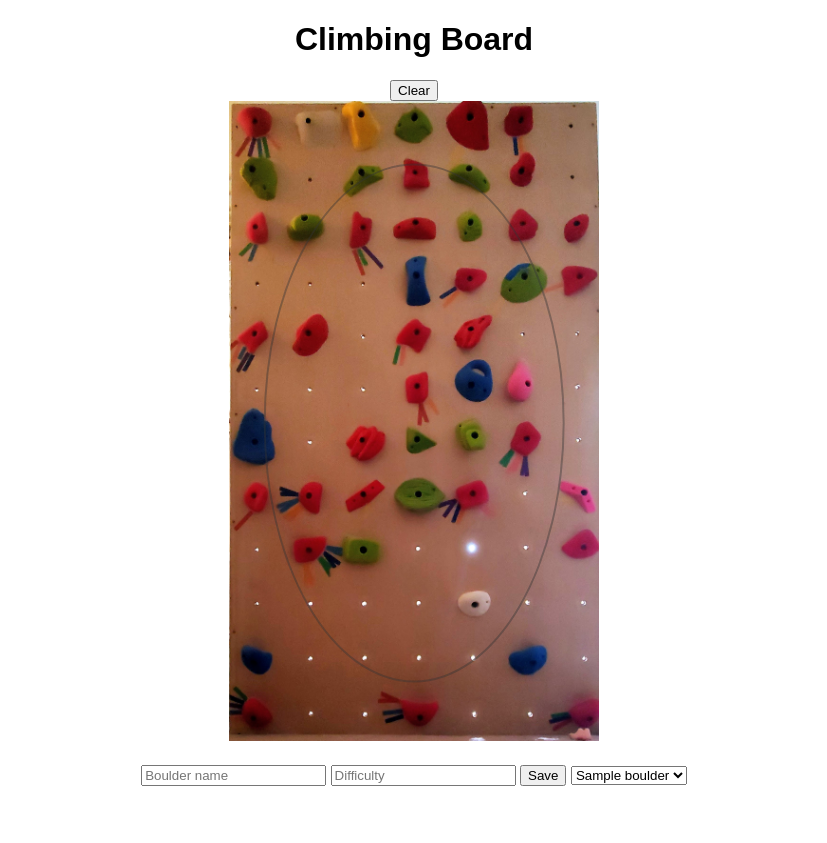
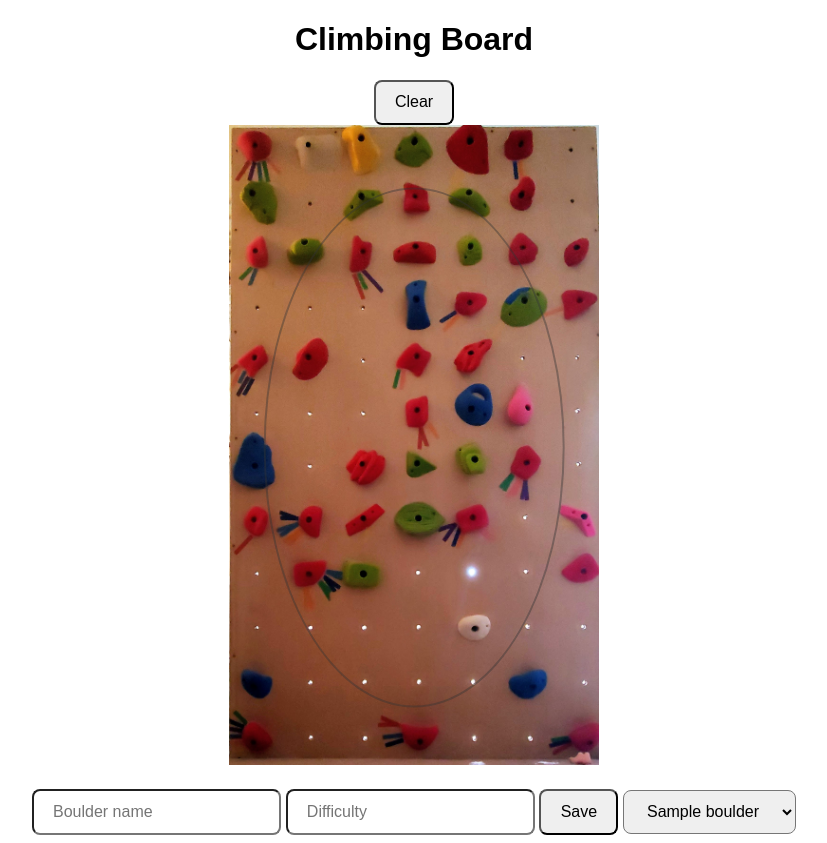
Before and after one commit to botguy/climbing_board_lights, a Flask app: template templates/index.html.j2 in a window 1280 px wide. Shown: the whole page, without its empty margins (226-1053 px from the left). Before the commit the page ends 786 px from the top, so only its background shows below. Run offline with Flask 3, Linux system fonts and the light colour scheme; the template is opened without the code that fills it: most values are stand-ins (such as "Sample title", 1, 10 or a date in 2020).

Commit message:
Touch screen formatting

```diff
--- a/templates/index.html.j2
+++ b/templates/index.html.j2
@@ -10,6 +10,15 @@
     body {
       font-family: sans-serif;
       text-align: center;
+    }
+    button, select, input {
+      font-size: 1rem;
+      min-height: 44px;
+      min-width: 44px;
+      padding: 0.6em 1.2em;
+      line-height: 1.4;
+      border-radius: 0.5em;
+      box-sizing: border-box;
     }
     .board {
       position: relative;
```
